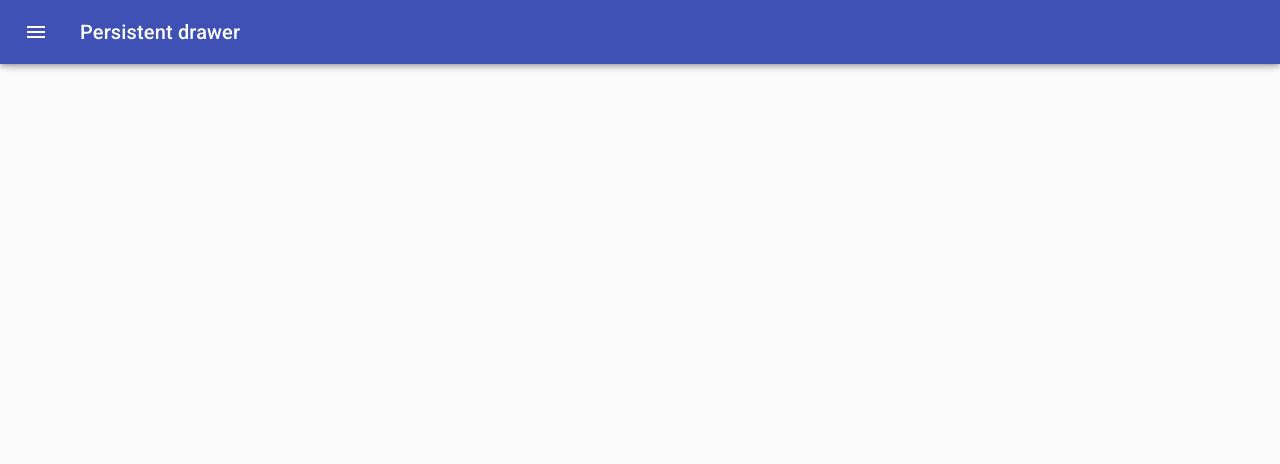
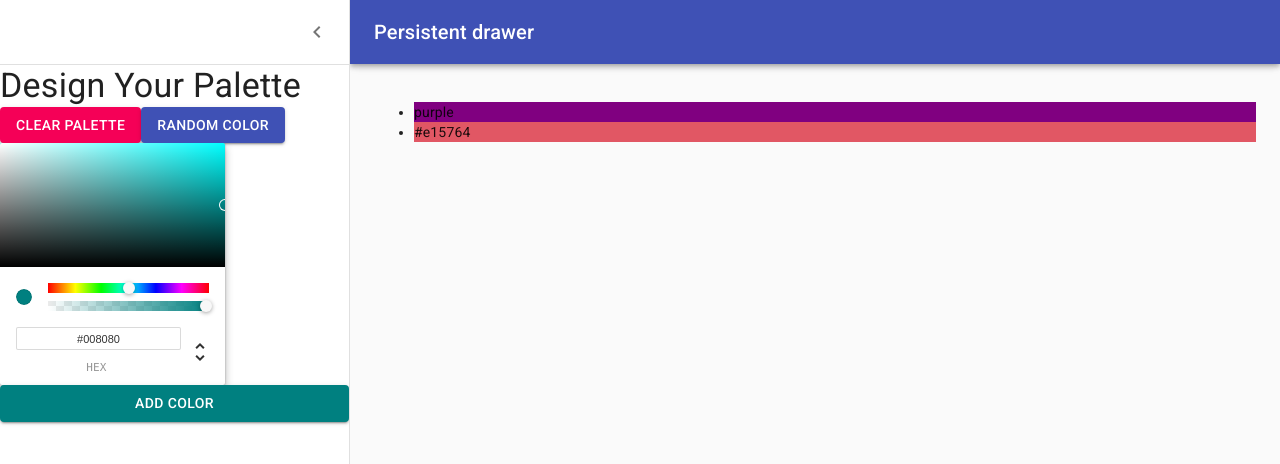
Before and after one commit to ddualba/color-app-dar, a React (Create React App) app: page /palette/new in a window 1280 px wide. Shown: the top 464 px of the page. Built offline with nearby package versions, Linux system fonts and the light colour scheme.

Commit message:
Connect ColorPicker to button

```diff
--- a/src/NewPaletteForm.js
+++ b/src/NewPaletteForm.js
@@ -12,6 +12,7 @@
 import ChevronLeftIcon from '@material-ui/icons/ChevronLeft';
 import Button from '@material-ui/core/Button';
 import { ChromePicker } from 'react-color';
+import { colors } from '@material-ui/core';
 
 const drawerWidth = 350;
 
@@ -73,18 +74,32 @@
 });
 
 class NewPaletteForm extends Component {
-	state = {
-		open: false
-	};
+	constructor(props) {
+		super(props);
+
+		this.state = {
+			open: true,
+			currentColor: 'teal',
+			colors: [ 'purple', '#e15764' ]
+		};
+		this.updateCurrentColor = this.updateCurrentColor.bind(this);
+		this.addNewColor = this.addNewColor.bind(this);
+	}
 
 	handleDrawerOpen = () => {
 		this.setState({ open: true });
 	};
-
 	handleDrawerClose = () => {
 		this.setState({ open: false });
 	};
-
+	updateCurrentColor(newColor) {
+		this.setState({ currentColor: newColor.hex });
+	}
+	addNewColor() {
+		this.setState({
+			colors: [ ...this.state.colors, this.state.currentColor ]
+		});
+	}
 	render() {
 		const { classes } = this.props;
 		const { open } = this.state;
@@ -137,10 +152,15 @@
 						</Button>
 					</div>
 					<ChromePicker
-						color="purple"
-						onChangeComplete={(newColor) => console.log(newColor)}
+						color={this.state.currentColor}
+						onChangeComplete={this.updateCurrentColor}
 					/>
-					<Button variant="contained" color="primary">
+					<Button
+						variant="contained"
+						color="primary"
+						style={{ backgroundColor: this.state.currentColor }}
+						onClick={this.addNewColor}
+					>
 						Add Color
 					</Button>
 				</Drawer>
@@ -150,6 +170,11 @@
 					})}
 				>
 					<div className={classes.drawerHeader} />
+					<ul>
+						{this.state.colors.map((color) => (
+							<li style={{ backgroundColor: color }}>{color}</li>
+						))}
+					</ul>
 				</main>
 			</div>
 		);
```
